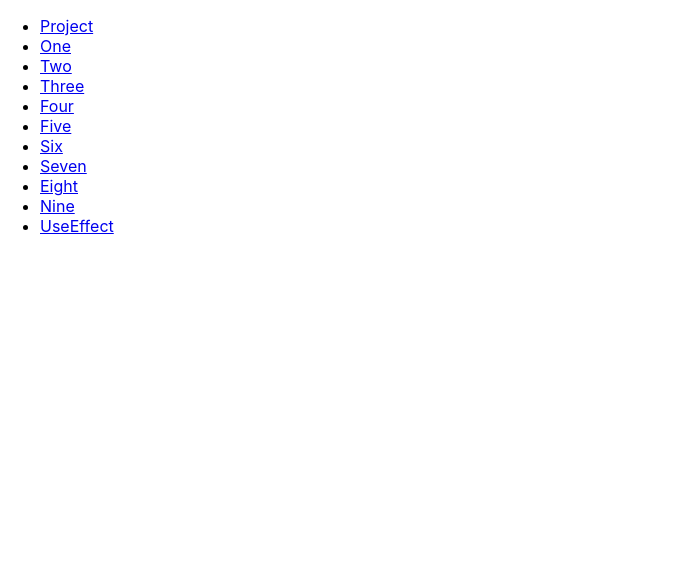
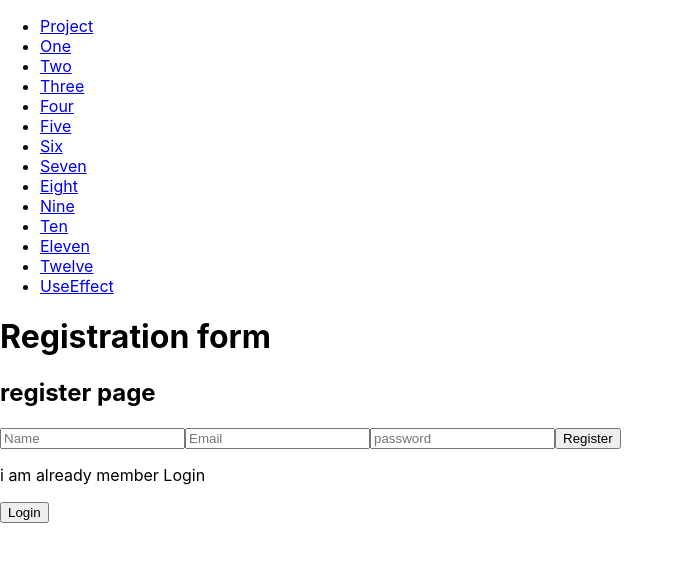
Before and after one commit to shashimehta03/React-Revison, a React (Create React App) app: page /eleven in a window 1280 px wide. Shown: the top 562 px of the page, without its empty margins (0-684 px from the left). Built offline with nearby package versions, Linux system fonts and the light colour scheme.

Commit message:
till 11 done

```diff
--- a/package.json
+++ b/package.json
@@ -9,7 +9,7 @@
     "axios": "^1.7.7",
     "react": "^18.3.1",
     "react-dom": "^18.3.1",
-    "react-router-dom": "^7.0.1",
+    "react-router-dom": "^7.0.2",
     "react-scripts": "5.0.1",
     "web-vitals": "^2.1.4"
   },
--- a/src/App.js
+++ b/src/App.js
@@ -11,6 +11,15 @@ import Seven from './Seven';
 import Eight from './Eight';
 import Use from './Hooksuse';
 import Nine from './Nine';
+import Ten from './Ten';
+import Eleven from './Eleven';
+import Twelve from './Twelve';
+
+function Project(){
+  return (
+    <div className='App'>welcome to my project</div>
+  );
+}
 
 function App() {
   return (
@@ -48,13 +57,24 @@ function App() {
               <Link to='/nine'>Nine</Link>
             </li>
             <li>
+              <Link to='/ten'>Ten</Link>
+            </li>
+            <li>
+              <Link to='/eleven'>Eleven</Link>
+            </li>
+            <li>
+              <Link to='/twelve'>Twelve</Link>
+            </li>
+            <li>
               <Link to ='/usehook'>UseEffect</Link>
             </li>
+
 
 
         </ul>
 
     <Routes>
+    <Route path='/' element={<Project/>}/>
     <Route path='/one' element={<One/>}/>
     <Route path='/two' element={<Two/>}/>
     <Route path='/three' element={<Three/>}/>
@@ -65,6 +85,9 @@ function App() {
     <Route path='/eight' element={<Eight/>}/>
     <Route path='/nine' element={<Nine/>}/>
     <Route path='/usehook' element={<Use/>}/>
+    <Route path='/ten' element={<Ten/>}/>
+    <Route path ='/eleven' element={<Eleven/>}/>
+    <Route path='/twelve' element={<Twelve/>}/>
 
     </Routes>
 
--- /dev/null
+++ b/src/Eleven.js
@@ -0,0 +1,83 @@
+import React, { useState } from "react"
+import { Form } from "react-router-dom";
+
+const Eleven = (props) => {
+    const [name, setname] = useState('');
+    const [email, setemail] = useState('');
+    const [password, setpassword] = useState('');
+    const [isregister, setisregister] = useState(false);
+    const [islogin, setislogin] = useState(false);
+    const [user,setuser]=useState([]);
+    const handelauth=()=>{
+        if(isregister){
+            //login
+            const users=user.find((u)=>u.email===email && u.password===password);
+            if(users){
+                setislogin(true);
+            }
+            else{
+                alert('Login falied plaese check your credinential');
+            }
+        }
+        else{
+            //register
+            const newUser={name,email,password};
+            setuser([...user,newUser]);
+            localStorage.setItem('user',JSON.stringify([...user,newUser]));
+            setislogin(true);
+        }
+
+    }
+    const handellogout =()=>{
+        setislogin(false);
+        setname('');
+        setemail('');
+        setpassword('');
+    }
+    const storedData = JSON.parse(localStorage.getItem('user'));
+   console.log(storedData);
+
+    return (
+        <div>
+            <h1>Registration form</h1>
+            {
+                islogin ? (
+                    <div>
+                        <h3>
+                            hey member ,{name}
+                        </h3>
+                        <button onClick={handellogout}>Logout</button>
+                    </div>
+                ) : (
+                    <div>
+                        <h2>{isregister ?"Login Page" :"register page"}</h2>
+                        <form>
+                            <input type="text" placeholder="Name" onChange={(e) => setname(e.target.value)} />
+                            <input type="text" placeholder="Email" onChange={(e) => setemail(e.target.value)} />
+                            <input type='text' placeholder="password" onChange={(e) => setpassword(e.target.value)} />
+                            <button onClick={handelauth}>
+                                {
+                                    isregister ? 'login' : 'Register'
+                                }
+                            </button>
+                        </form>
+                        <p>
+                            {
+                                isregister ? "dont have an acccount Register now" : "i am already member Login"
+                            }
+                        </p>
+                        <button onClick={() => setisregister(!isregister)}>
+                            {
+                                isregister ? 'Register' : 'Login'
+                            }
+                        </button>
+                    </div>
+                )
+            }
+
+
+        </div>
+    )
+};
+
+export default Eleven;
--- /dev/null
+++ b/src/Ten.js
@@ -0,0 +1,41 @@
+import React, { useEffect, useState } from "react"
+
+const Ten = (props) => {
+    const [weather ,setWeather] =useState(null);
+    useEffect(()=>{
+        // if(navigator.geolocation){
+        //     navigator.getCurrentPosition((position)=>{
+                const latitude=87.82;
+                const longitude =19.16;
+
+            fetch(`https://api.openweathermap.org/data/2.5/weather?lat=${latitude}&lon=${longitude}&appid=ec86c01ea2504a17448029ce19fd74dd`)
+            .then((response)=>response.json())
+            .then((data)=>setWeather(data))
+            .catch((err)=>console.log(err))
+        // })
+        // }
+    },[])
+  return (
+    <div>
+      <h1>Weather Api</h1>
+      {
+        weather?(
+            <div>
+                <h3>current weather</h3>
+                <p>temperature :{weather.main.temp}</p>
+                <p>condition:{weather.weather[0].description}</p>
+                <p>location :{weather.name}</p>
+
+            </div>
+        ):(
+            <p>
+                loading....
+            </p>
+        )
+      }
+
+    </div>
+  )
+};
+
+export default Ten;
--- /dev/null
+++ b/src/Twelve.js
@@ -0,0 +1,11 @@
+import React from "react"
+
+const Twelve = (props) => {
+  return (
+    <div>
+
+    </div>
+  )
+};
+
+export default Twelve;
```
Also changed, not shown: 1 other file (tests, documents, lock files or other folders).
